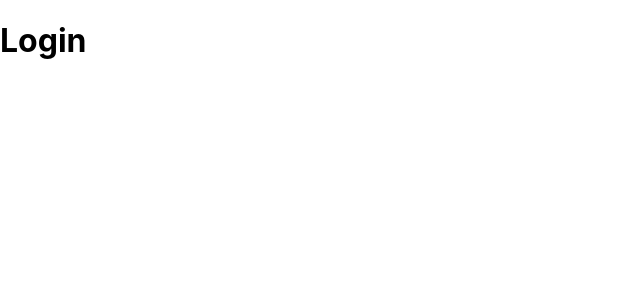
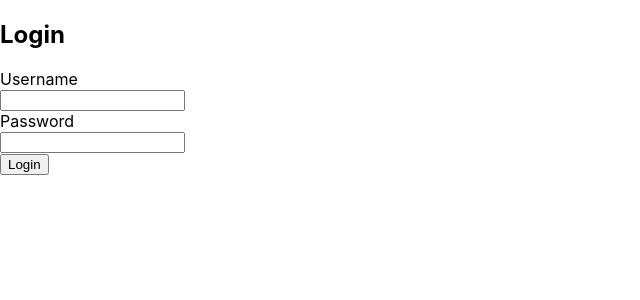
Before and after one commit to truffi01/BB, a React (Create React App) app in the folder bbapp/: page / in a window 1280 px wide. Shown: the top 300 px of the page, without its empty margins (0-640 px from the left). Built offline with nearby package versions, Linux system fonts and the light colour scheme.

Commit message:
added login feature

```diff
--- a/bbapp/src/components/loginIn.js
+++ b/bbapp/src/components/loginIn.js
@@ -1,8 +1,47 @@
 import React, { Component } from 'react';
 
 class Login extends Component {
+
+    state = {
+        credentials: {
+            username: "",
+            password:"",
+        }
+    }
+
+    inputChanged = event => {
+        let cred = this.state.credentials;
+        cred[event.target.name] = event.target.value;
+        this.setState({
+          credentials: cred
+        });
+      }
+
+      login = event => {
+          console.log(this.state.credentials)
+          fetch(`${process.env.REACT_APP_API_URL}/auth/`, {
+            method: 'POST',
+            headers: {
+              'Content-Type': 'application/json',
+            },
+            body: JSON.stringify(this.state.credentials)
+          }).then(res => res.json())
+          .then(resp => {
+              console.log(resp.token);
+              window.location.href ="/product";
+          })
+          .catch(err => console.log(err))
+      }
+
     render(){
-        return <h1>Login</h1>
+        return <div>
+            <h2>Login</h2>
+            <span>Username</span><br/>
+            <input type="text" name ="username" value={this.state.credentials.username} onChange={this.inputChanged} /><br/>
+            <span>Password</span><br/>
+            <input type="password" name ="password" value={this.state.credentials.password} onChange={this.inputChanged} /><br/>
+            <button onClick={this.login}>Login</button>
+        </div>
     }
 }
 
```
